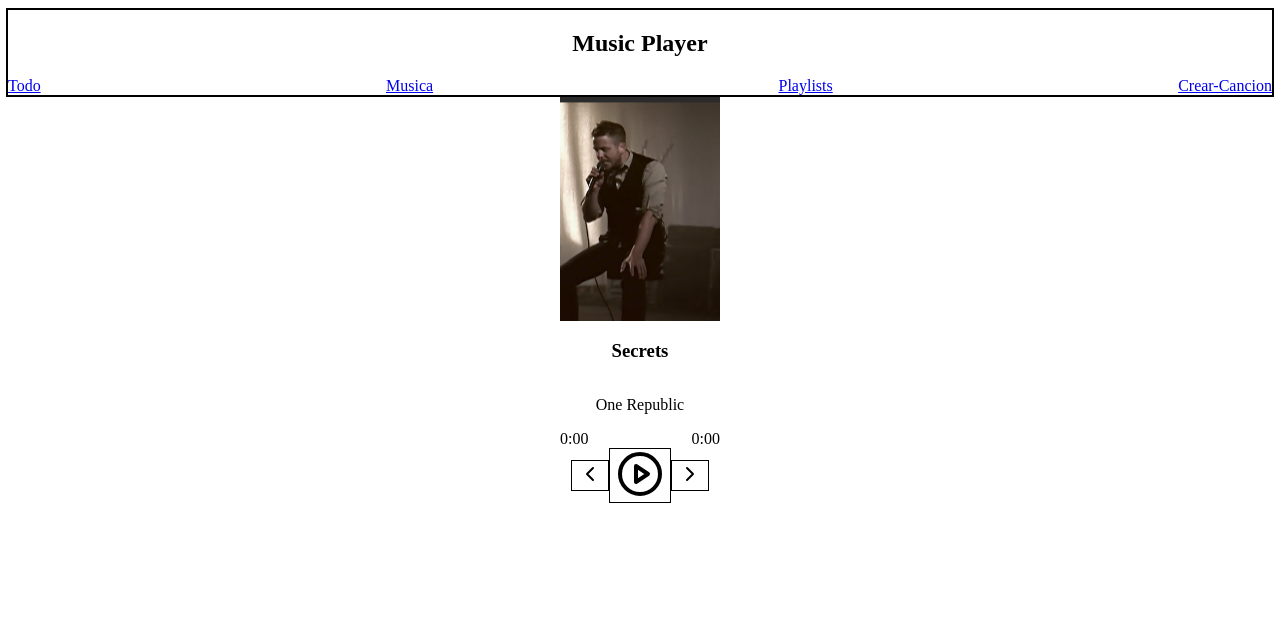
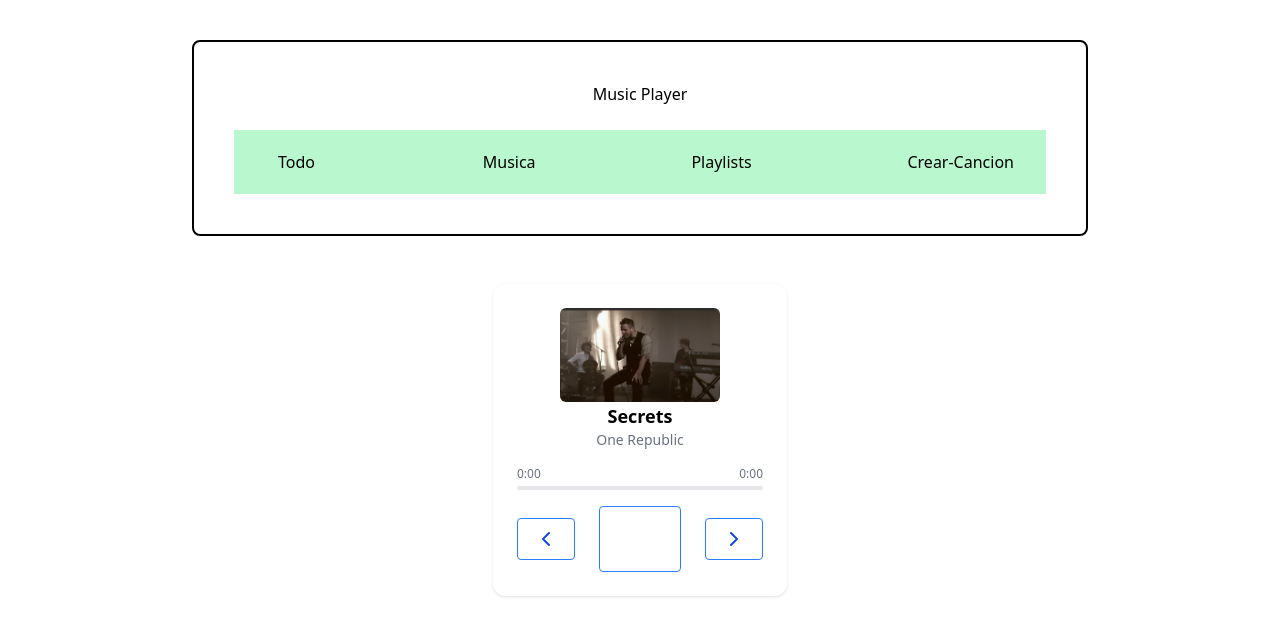
Before and after one commit to juankm08-a11y/my-music-player, a Next.js app: page / in a window 1280 px wide. Shown: the top 636 px of the page. Built offline with nearby package versions, Linux system fonts and the light colour scheme.

Commit message:
fourth commit

```diff
--- a/src/app/globals.css
+++ b/src/app/globals.css
@@ -1,13 +1,44 @@
-@tailwind base;
-@tailwind components;
-@tailwind utilities;
+@import "tailwindcss";
 
-:root {
-  --color-primary: #3b82f6;
-  --color-primary-light: #60a5fa;
-  --color-primary-dark: #1e40af;
-  --color-accent: #10b981;
-  --color-accent-dark: #047857;
-  --color-surface: #ffffff;
-  --color-muted: #f3f4f6;
+@layer base {
+  :root {
+    --primary: 0 73% 48%;
+    --primary-foreground: 9 92% 71%;
+    --secondary: 9 86% 82%;
+    --secondary-foreground: 0 0% 100%;
+
+    --accent: 0 85% 60%;
+    --accent-foreground: 0 85% 100%;
+
+    --muted: 210 20% 94%;
+    --muted-foreground: 215 15% 35%;
+
+    --background: 0 0% 100%;
+    --foreground: 222.2 47.4% 11.2%;
+
+    --border: 214 32% 91%;
+    --input: 214 32% 91%;
+    --ring: 0 73% 48%;
+
+    --destructive: 0 84.2% 60.2%;
+    --destructive-foreground: 0 0% 100%;
+
+    --success: 142 71% 45%;
+    --success-foreground: 0 0% 100%;
+
+    --warning: 38 92% 50%;
+    --warning-foreground: 0 0% 0%;
+
+    --info: 198 93% 60%;
+    --info-foreground: 0 0% 100%;
+  }
 }
+
+.no-scrollbar::--webkit-scrollbar {
+  display: none;
+}
+
+.no-scrollbar {
+  -ms-overflow-style: none;
+  scrollbar-width: none;
+}
```
